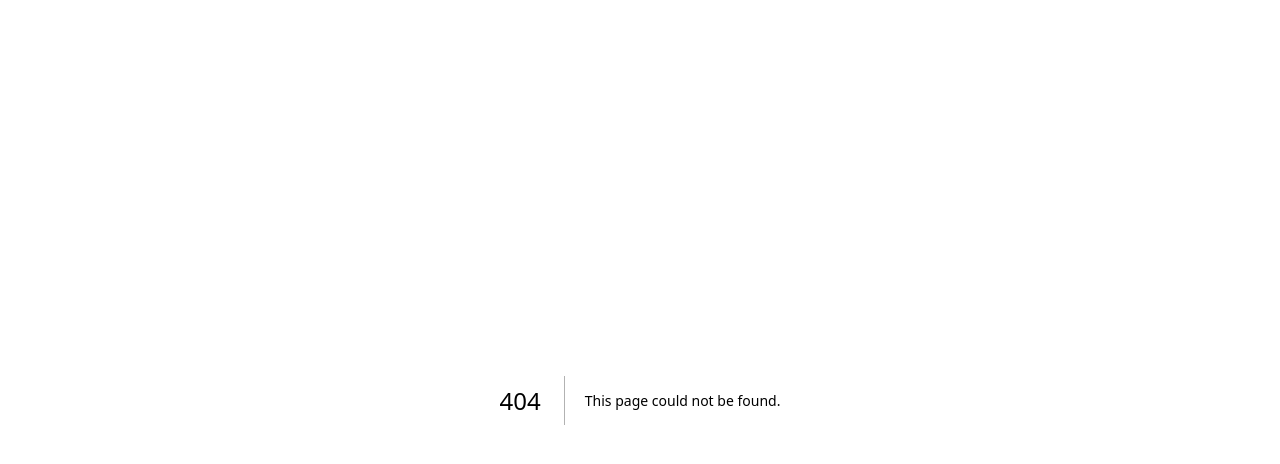
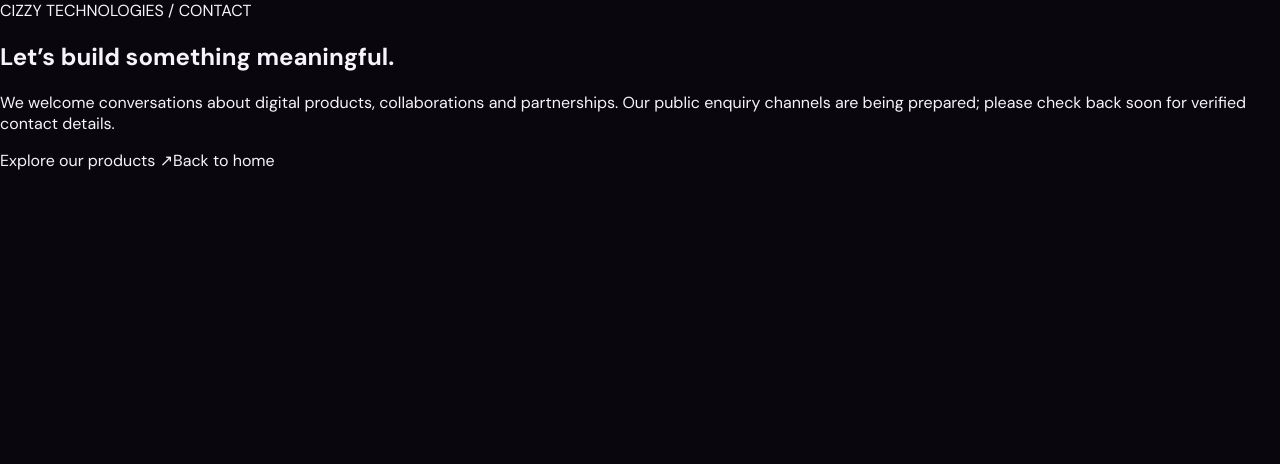
Before and after one commit to asiimwejohn848-ops/connect-app, a Next.js app: page /contact in a window 1280 px wide. Before the commit this address had no page. Shown: the top 464 px of the page. Built offline with nearby package versions, Linux system fonts and the light colour scheme; a web font is replaced by a local one.

Commit message:
Add Cizzy Technologies contact landing page

```diff
--- /dev/null
+++ b/app/contact/page.tsx
@@ -0,0 +1,5 @@
+import Link from "next/link";
+export const metadata = { title: "Contact | Cizzy Technologies", description: "Get in touch with Cizzy Technologies." };
+export default function ContactPage() {
+  return <main className="admin-shell"><section className="admin-panel"><div className="company-section-index">CIZZY TECHNOLOGIES / CONTACT</div><h1>Let’s build something meaningful.</h1><p>We welcome conversations about digital products, collaborations and partnerships. Our public enquiry channels are being prepared; please check back soon for verified contact details.</p><div className="admin-panel-actions"><Link className="company-button" href="/#products">Explore our products ↗</Link><Link className="detail-back" href="/">Back to home</Link></div></section></main>;
+}
```
